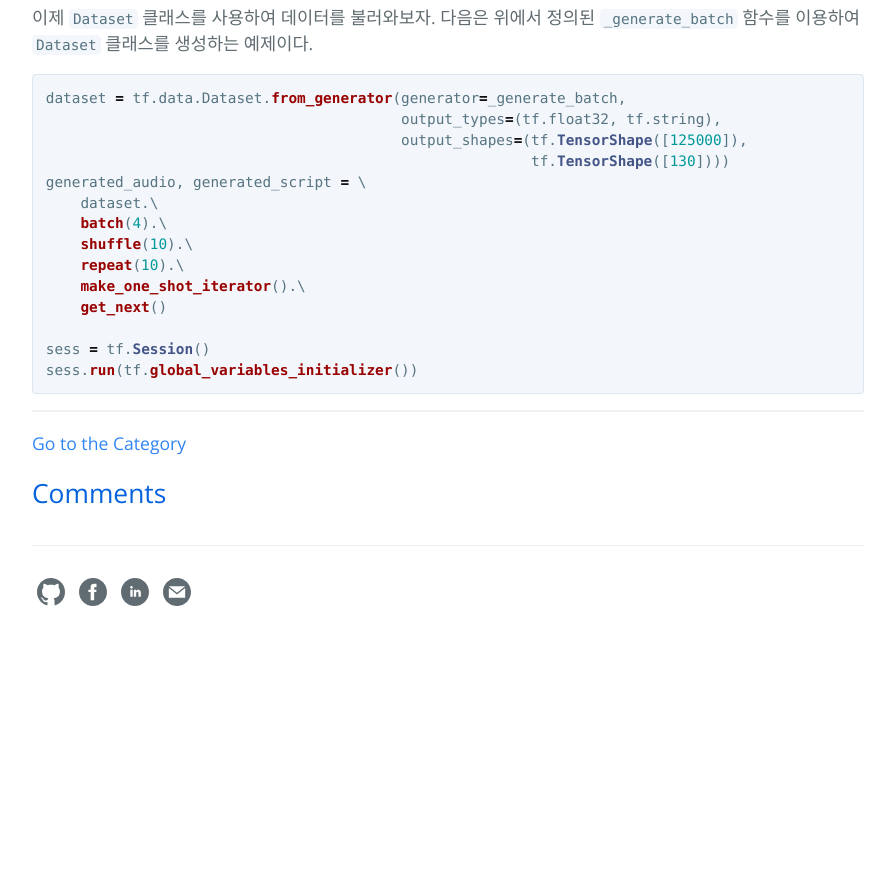
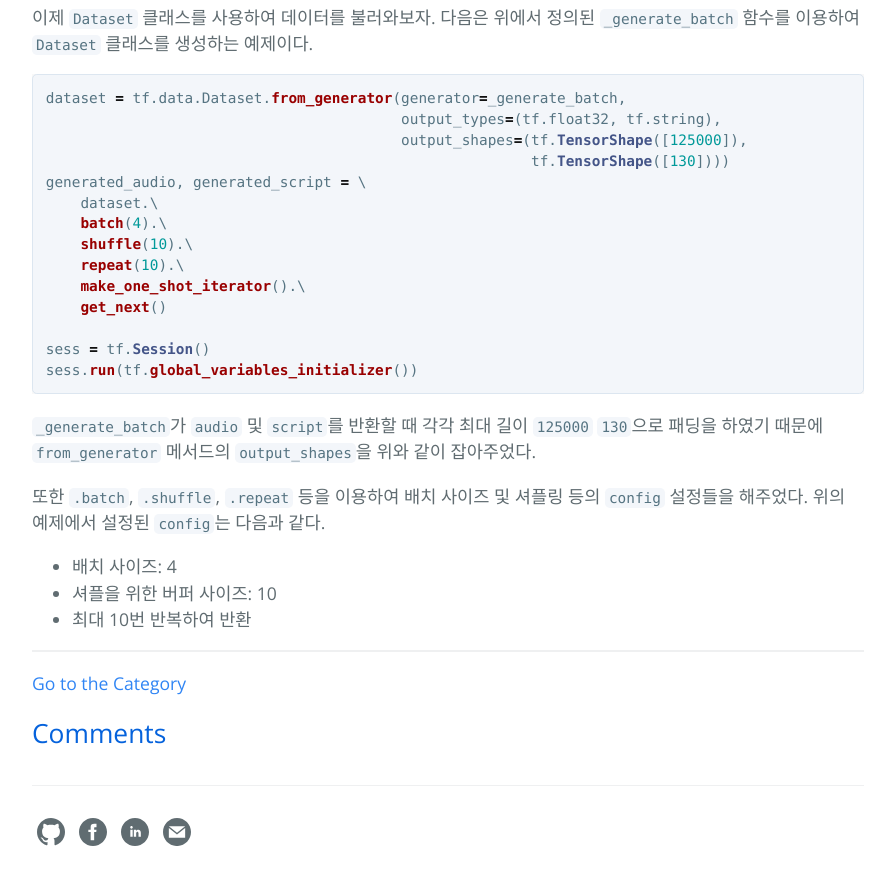
Before and after one commit to hcnoh/hcnoh.github.io, a Jekyll site: the page built from _posts/2018-11-05-tensorflow-data-module.md, in a window 1280 px wide and 900 px high, scrolled down 2913 px. Shown: the top 885 px of the window, without its empty margins (192-1087 px from the left). Built offline with Jekyll 4.4.1, drawn with Linux system fonts in a browser that asks for light colours; comment, search, counter and statistics services are not loaded; before the commit the page ends 3573 px from its top, so only the background shows below that.

Commit message:
Update 2018-11-05-tensorflow-data-module.md

````diff
--- a/_posts/2018-11-05-tensorflow-data-module.md
+++ b/_posts/2018-11-05-tensorflow-data-module.md
@@ -113,3 +113,11 @@ generated_audio, generated_script = \
 sess = tf.Session()
 sess.run(tf.global_variables_initializer())
 ```
+
+`_generate_batch`가 `audio` 및 `script`를 반환할 때 각각 최대 길이 `125000` `130`으로 패딩을 하였기 때문에 `from_generator` 메서드의 `output_shapes`을 위와 같이 잡아주었다.
+
+또한 `.batch`, `.shuffle`, `.repeat` 등을 이용하여 배치 사이즈 및 셔플링 등의 `config` 설정들을 해주었다. 위의 예제에서 설정된 `config`는 다음과 같다.
+
+- 배치 사이즈: 4
+- 셔플을 위한 버퍼 사이즈: 10
+- 최대 10번 반복하여 반환
````
